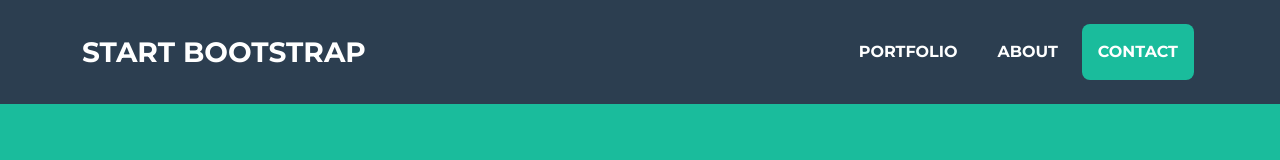
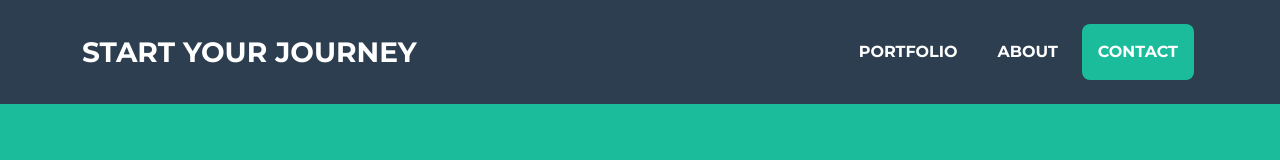
Before and after one commit to ExploreVWO/Sahaja, a plain HTML site: page index.html in a window 1280 px wide. Shown: the top 160 px of the page. Drawn offline with nearby package versions, Linux system fonts and the light colour scheme.

Commit message:
Update index.html

```diff
--- a/index.html
+++ b/index.html
@@ -20,7 +20,7 @@
         <!-- Navigation-->
         <nav class="navbar navbar-expand-lg bg-secondary text-uppercase fixed-top" id="mainNav">
             <div class="container">
-                <a class="navbar-brand" href="#page-top">Start Bootstrap</a>
+                <a class="navbar-brand" href="#page-top">Start your Journey</a>
                 <button class="navbar-toggler text-uppercase font-weight-bold bg-primary text-white rounded" type="button" data-bs-toggle="collapse" data-bs-target="#navbarResponsive" aria-controls="navbarResponsive" aria-expanded="false" aria-label="Toggle navigation">
                     Menu
                     <i class="fas fa-bars"></i>
```
